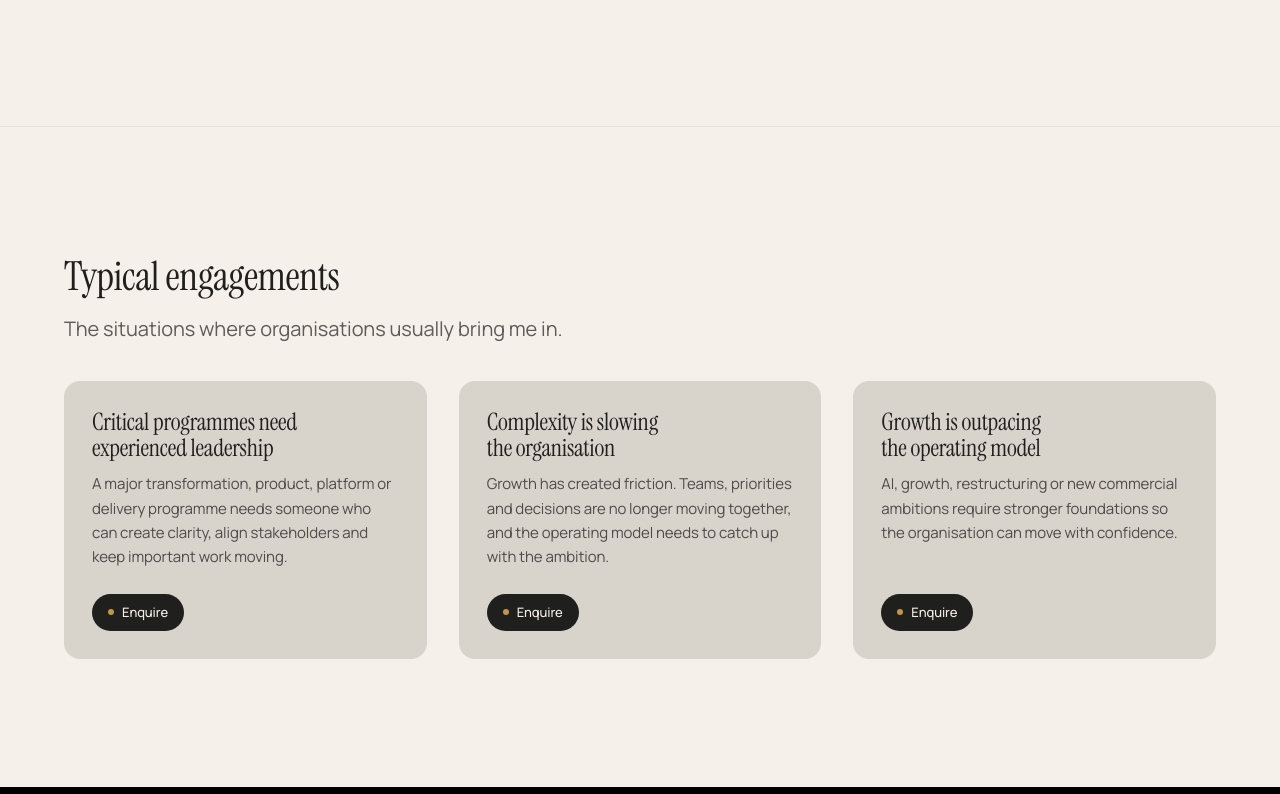
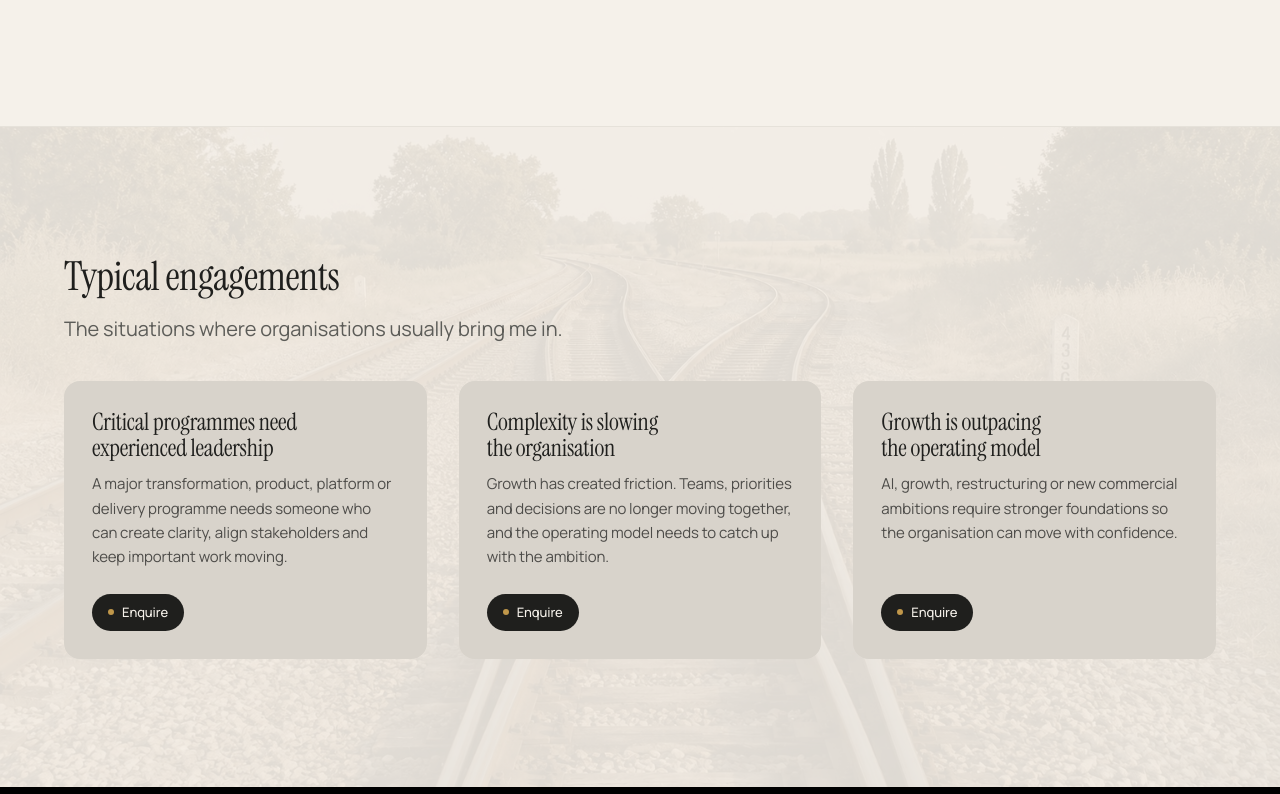
Before and after one commit to darrenbrett-lang/dabhands.delivery, a Next.js app: page /business-and-agency-leaders in a window 1280 px wide. Shown: the part 3026-3820 px from the top of the page. Built offline with nearby package versions, Linux system fonts and the light colour scheme.

Commit message:
Engagements module: doorway image as a 10% full-bleed wash; sitemap lastmod 2026-07-14
Co-Authored-By: Claude Fable 5 <noreply@anthropic.com>

```diff
--- a/components/OperatorTemplate.tsx
+++ b/components/OperatorTemplate.tsx
@@ -365,9 +365,16 @@ export const OperatorTemplate = ({ content }: { content: OperatorContent }) => {
           </div>
         </section>
 
-        {/* 6 ── WHERE I TEND TO HELP (P5): warm stone, with soft-grey cards. ── */}
-        <section className="bg-bone text-ink py-20 md:py-28 lg:py-32 border-t border-stone/50">
-          <div className="u-container">
+        {/* 6 ── WHERE I TEND TO HELP (P5): warm stone, with soft-grey cards.
+            The page's doorway image runs full-bleed behind the module at 10%
+            opacity over the warm-stone ground; the cards sit solid on top. ── */}
+        <section className="relative overflow-hidden bg-bone text-ink py-20 md:py-28 lg:py-32 border-t border-stone/50">
+          {c.hero.image && (
+            <div aria-hidden className="pointer-events-none absolute inset-0 opacity-10 select-none">
+              <Image src={c.hero.image} alt="" fill sizes="100vw" quality={82} className="object-cover" />
+            </div>
+          )}
+          <div className="u-container relative">
             <FadeUp>
               <h2 className="font-serif text-[28px] md:text-[40px] leading-[1.12] max-w-[20ch]">{c.help.heading}</h2>
               {c.help.intro && (
```
Also changed, not shown: 1 other file (tests, documents, lock files or other folders).
